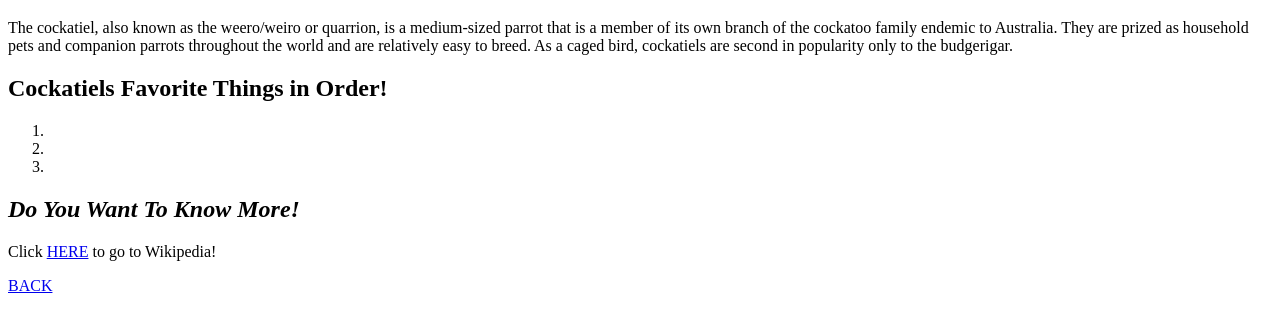
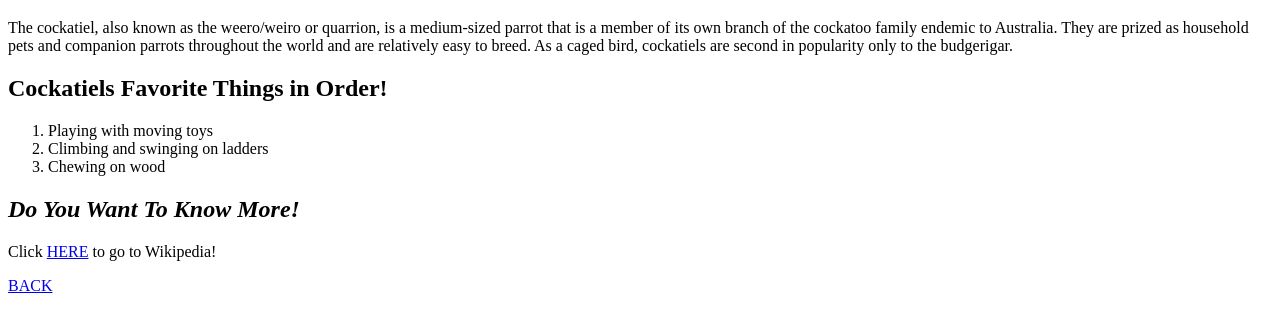
Before and after one commit to KurtSchwimmbacher/week2task, a plain HTML site: page pages/Cockatiel.html in a window 1280 px wide. Shown: the part 61-390 px from the top of the page. Drawn offline with Linux system fonts and the light colour scheme.

Commit message:
Finish Cockatiel page
add ol of cockatiels favourite activities and fix linking between pages

```diff
--- a/pages/Cockatiel.html
+++ b/pages/Cockatiel.html
@@ -22,9 +22,9 @@
         Cockatiels Favorite Things in Order!
     </h2>
     <ol>
-        <li></li>
-        <li></li>
-        <li></li>
+        <li>Playing with moving toys</li>
+        <li>Climbing and swinging on ladders</li>
+        <li>Chewing on wood</li>
     </ol>
 
     <h2>
```
Also changed, not shown: index.html (+1 -1 lines).
